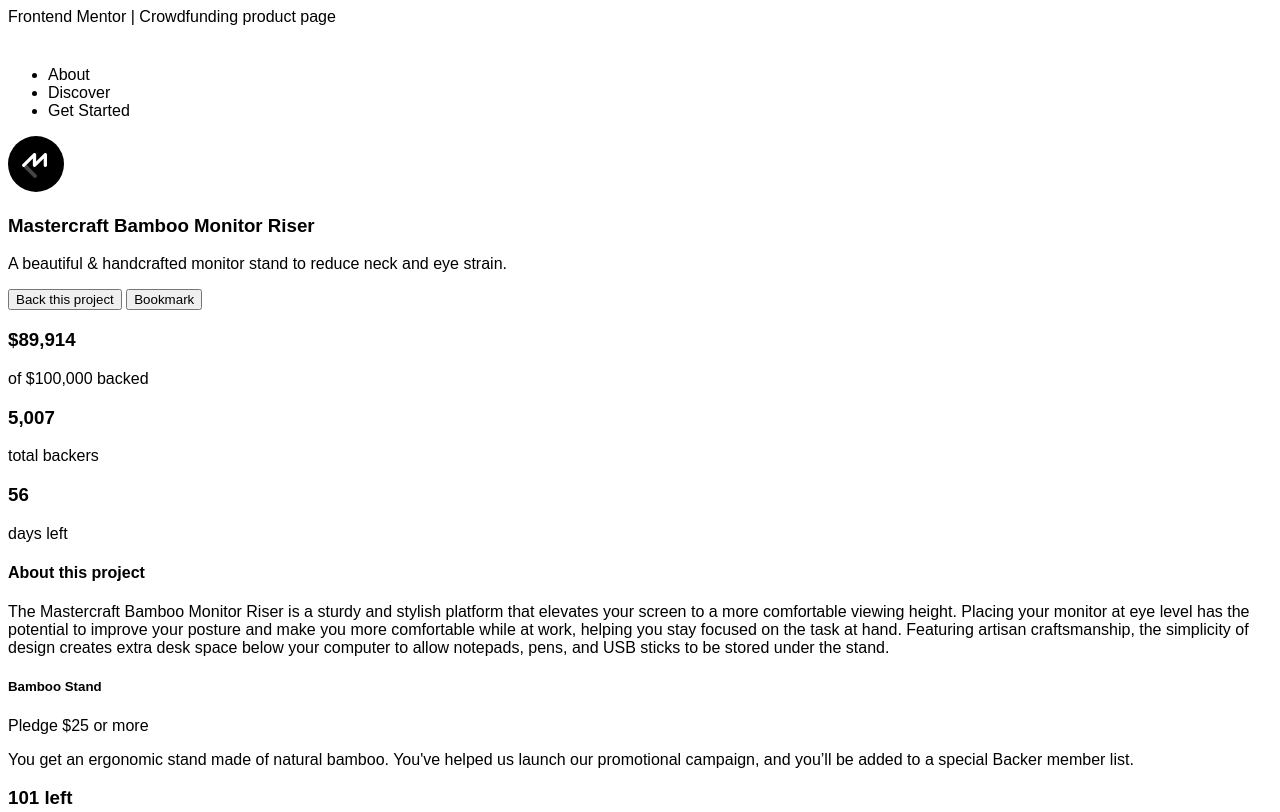
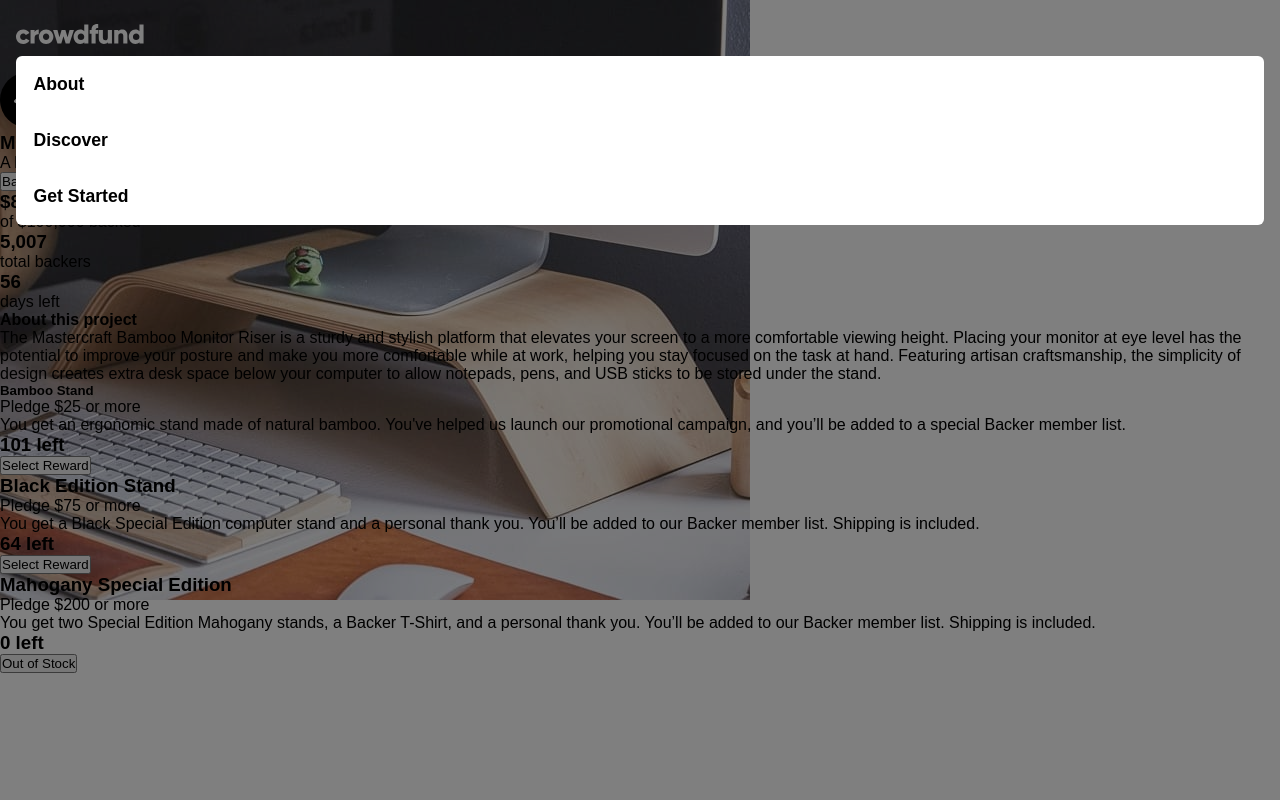
Before and after one commit to ThomasTW935/FrontEndMentor--crowdfunding-product-page-main, a plain HTML site: page index.html in a window 1280 px wide. Shown: the top 812 px of the page. Drawn offline with Linux system fonts and the light colour scheme.

Commit message:
Header design

```diff
--- a/index.html
+++ b/index.html
@@ -5,7 +5,7 @@
   <meta name="viewport" content="width=device-width, initial-scale=1.0"> <!-- displays site properly based on user's device -->
 
   <link rel="icon" type="image/png" sizes="32x32" href="./images/favicon-32x32.png">
-  <link rel='stylesheet' href='./styles/main.css'
+  <link rel='stylesheet' href='./styles/main.css'/>
   <title>Frontend Mentor | Crowdfunding product page</title>
 
   <!-- Feel free to remove these styles or customise in your own stylesheet 👍 -->
@@ -16,13 +16,16 @@
 </head>
 <body>
   <header class='header'>
+    <div class='header__hero'><img src='./images/image-hero-mobile.jpg'/></div>
     <div class='header__image'><img src='./images/logo.svg' alt='crowdfund logo' /></div>
+    <button class='header__hamburger'><img src='./images/icon-hamburger.svg'/></button>
     <nav class='header__nav'>
       <ul class='header__navList'>
         <li class='header__navItem'>About</li>
         <li class='header__navItem'>Discover</li>
         <li class='header__navItem'>Get Started</li>
       </ul>
+      <div class="header__navBg"></div>
     </nav>
   </header>
   <main>
@@ -63,24 +66,26 @@
     <button>Select Reward</button>
   </div>
 </section>
-
-  Black Edition Stand
-  Pledge $75 or more
-  You get a Black Special Edition computer stand and a personal thank you. You’ll be added to our Backer
-  member list. Shipping is included.
-  64 left
-  Select Reward
-
-  Mahogany Special Edition
-  Pledge $200 or more
-  You get two Special Edition Mahogany stands, a Backer T-Shirt, and a personal thank you. You’ll be added
-  to our Backer member list. Shipping is included.
-  0 left
-  Out of Stock
+  <div class="card">
+    <h3>Black Edition Stand</h3>
+    <p>Pledge $75 or more</p>
+    <p>You get a Black Special Edition computer stand and a personal thank you. You’ll be added to our Backer
+    member list. Shipping is included.</p>
+    <h3>64 left</h3>
+    <button>Select Reward</button>
+  </div>
+<div class="card">
+  <h3>Mahogany Special Edition</h3>
+  <p>Pledge $200 or more</p>
+  <p>You get two Special Edition Mahogany stands, a Backer T-Shirt, and a personal thank you. You’ll be added
+  to our Backer member list. Shipping is included.</p>
+  <h3>0 left</h3>
+  <button>Out of Stock</button>
+</div>
 
   <!-- Selection modal start -->
 
-  Back this project
+  <!-- Back this project
   Want to support us in bringing Mastercraft Bamboo Monitor Riser out in the world?
 
   Pledge with no reward
@@ -91,46 +96,46 @@
   Pledge $25 or more
   You get an ergonomic stand made of natural bamboo. You've helped us launch our promotional campaign, and
   you’ll be added to a special Backer member list.
-  101 left
+  101 left -->
 
   <!-- Selected pledge start -->
-  Enter your pledge
+  <!-- Enter your pledge
   $25
-  Continue
+  Continue -->
   <!-- Selected pledge end -->
 
-  Black Edition Stand
+  <!-- Black Edition Stand
   Pledge $75 or more
   You get a Black Special Edition computer stand and a personal thank you. You’ll be added to our Backer
   member list. Shipping is included.
-  64 left
+  64 left -->
 
   <!-- Selected pledge start -->
-  Enter your pledge
+  <!-- Enter your pledge
   $75
-  Continue
+  Continue -->
   <!-- Selected pledge end -->
 
-  Mahogany Special Edition
+  <!-- Mahogany Special Edition
   Pledge $200 or more
   You get two Special Edition Mahogany stands, a Backer T-Shirt, and a personal thank you. You’ll be added
   to our Backer member list. Shipping is included.
-  0 left
+  0 left -->
 
   <!-- Selected pledge  start -->
-  Enter your pledge
+  <!-- Enter your pledge
   $200
-  Continue
+  Continue -->
   <!-- Selected pledge end -->
 
   <!-- Selection modal end -->
 
   <!-- Success modal start -->
 
-  Thanks for your support!
+  <!-- Thanks for your support!
   Your pledge brings us one step closer to sharing Mastercraft Bamboo Monitor Riser worldwide. You will get
   an email once our campaign is completed.
-  Got it!
+  Got it! -->
 
   <!-- Success modal end -->
 </body>
--- a/styles/__mobile.scss
+++ b/styles/__mobile.scss
@@ -0,0 +1,53 @@
+body{
+    margin: 0;
+}
+.header{
+    display:flex;
+    justify-content: space-between;
+    position:relative;
+    padding: 1.5em 1em;
+    &__hero{
+        position:absolute;
+        left: 0;
+        top: 0;
+        z-index: -1;
+        img{
+            position:relative;
+            height: auto;
+            width: 100%;
+        }
+    }
+    &__hamburger{
+        border:0;
+        background: 0;
+    }
+    &__nav{
+        position:absolute;
+        top: 0;
+        left: 0;
+        width: 100%;
+        padding: 1.5em 1em;
+    }
+    &__navList{
+        position:relative;
+        top: 2em;
+        z-index: 99;
+        background:white;
+        width: 100%;
+        border-radius: 6px;
+    }
+    &__navItem{
+        font-size: 1.1rem;
+        font-weight: bold;
+        padding: 1em;
+        list-style:none;
+    }
+    &__navBg{
+        position:fixed;
+        top:0;
+        left:0;
+        bottom: 0;
+        right: 0;
+        background: rgba(0,0,0,.5);
+    }
+}
--- a/styles/main.scss
+++ b/styles/main.scss
@@ -2,9 +2,12 @@ html{
     font-size: 16px;
     font-weight: 400;
     font-family: sans-serif;
+    box-sizing: border-box;
 }
 *,*::before,*::after{
-
+    box-sizing: inherit;
+    padding: 0;
+    margin: 0;
 }
 
 @import './_mobile';
```
Also changed, not shown: styles/main.css, 1 other file.
